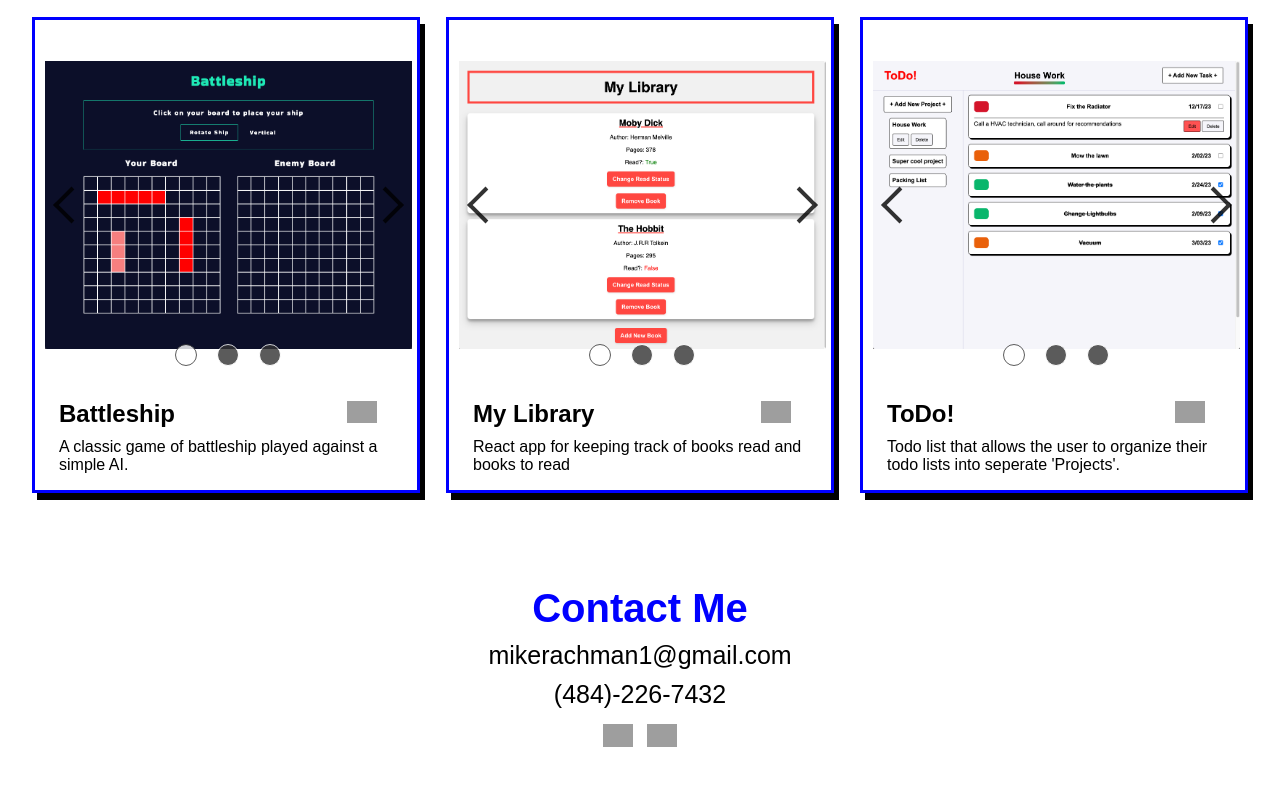
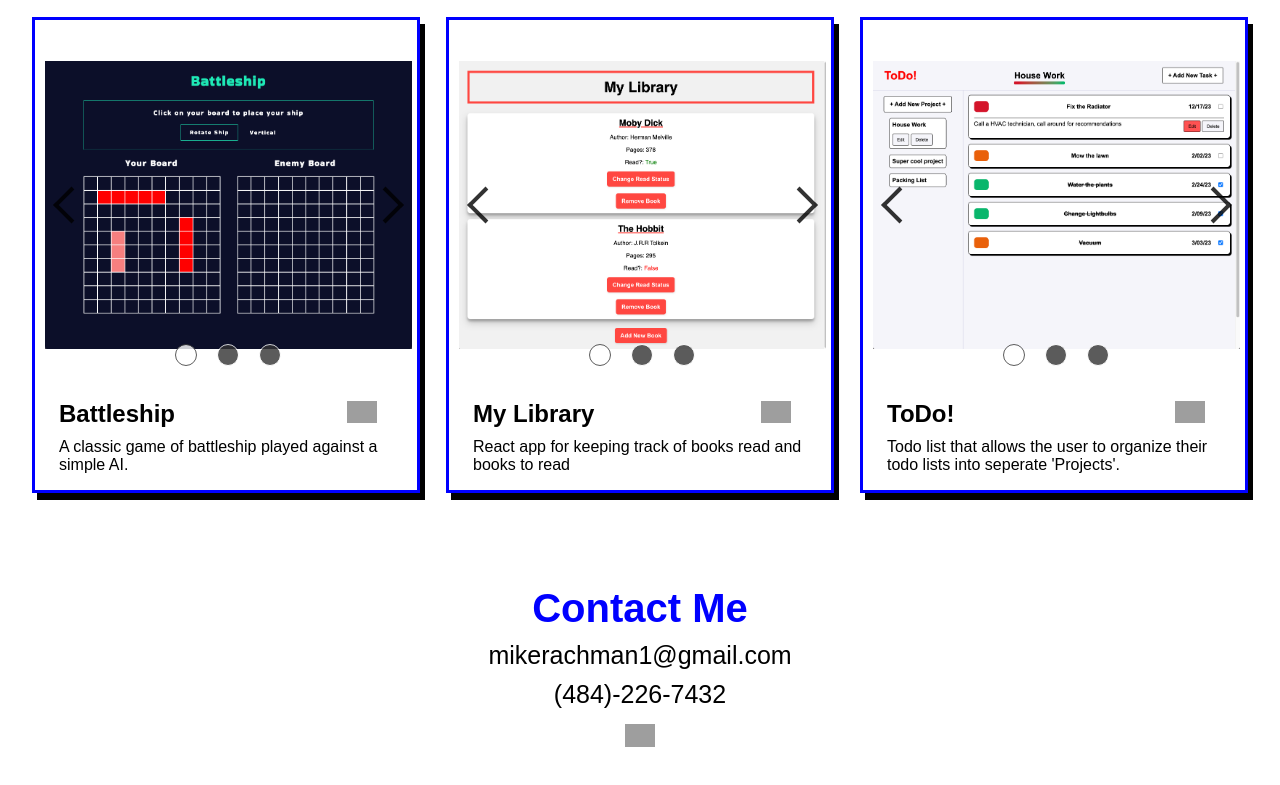
Before and after one commit to mikerachman1/personal-website, a React (Create React App) app: page / in a window 1280 px wide. Shown: the part 1958-2743 px from the top of the page. Built offline with nearby package versions, Linux system fonts and the light colour scheme; grey boxes are pictures that could not be loaded.

Commit message:
removed Linkdin link

```diff
--- a/src/App.js
+++ b/src/App.js
@@ -95,9 +95,6 @@ function App() {
         <p>mikerachman1@gmail.com</p>
         <p>(484)-226-7432</p>
         <div className="contact-links">
-          <a href="https://www.linkedin.com/in/michael-rachman-551148237/" target="_blank" rel="noreferrer">
-            <img src="https://cdn.jsdelivr.net/gh/devicons/devicon/icons/linkedin/linkedin-plain.svg" className="icon" alt='linkedin'/>
-          </a>
           <a href="https://github.com/mikerachman1" target="_blank" rel="noreferrer">
             <img src="https://cdn.jsdelivr.net/gh/devicons/devicon/icons/github/github-original.svg " className="icon"  alt='github'/>
           </a>
```
